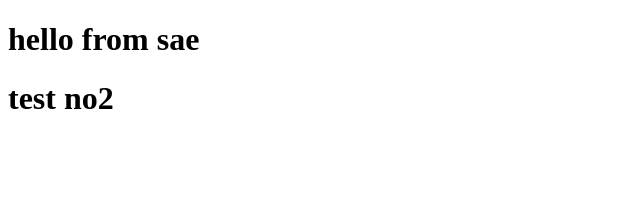
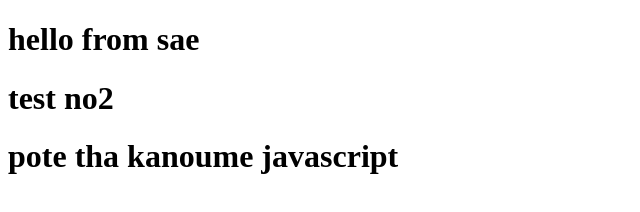
Before and after one commit to giorgoscl7/giorgosnewrepo, a plain HTML site: page index.html in a window 1280 px wide. Shown: the whole page, without its empty margins (0-640 px from the left). Drawn offline with Linux system fonts and the light colour scheme.

Commit message:
added js

```diff
--- a/index.html
+++ b/index.html
@@ -8,5 +8,6 @@
 <body>
     <h1>hello from sae</h1>
     <h1>test no2</h1>
+    <h1>pote tha kanoume javascript</h1>
 </body>
 </html>
```
